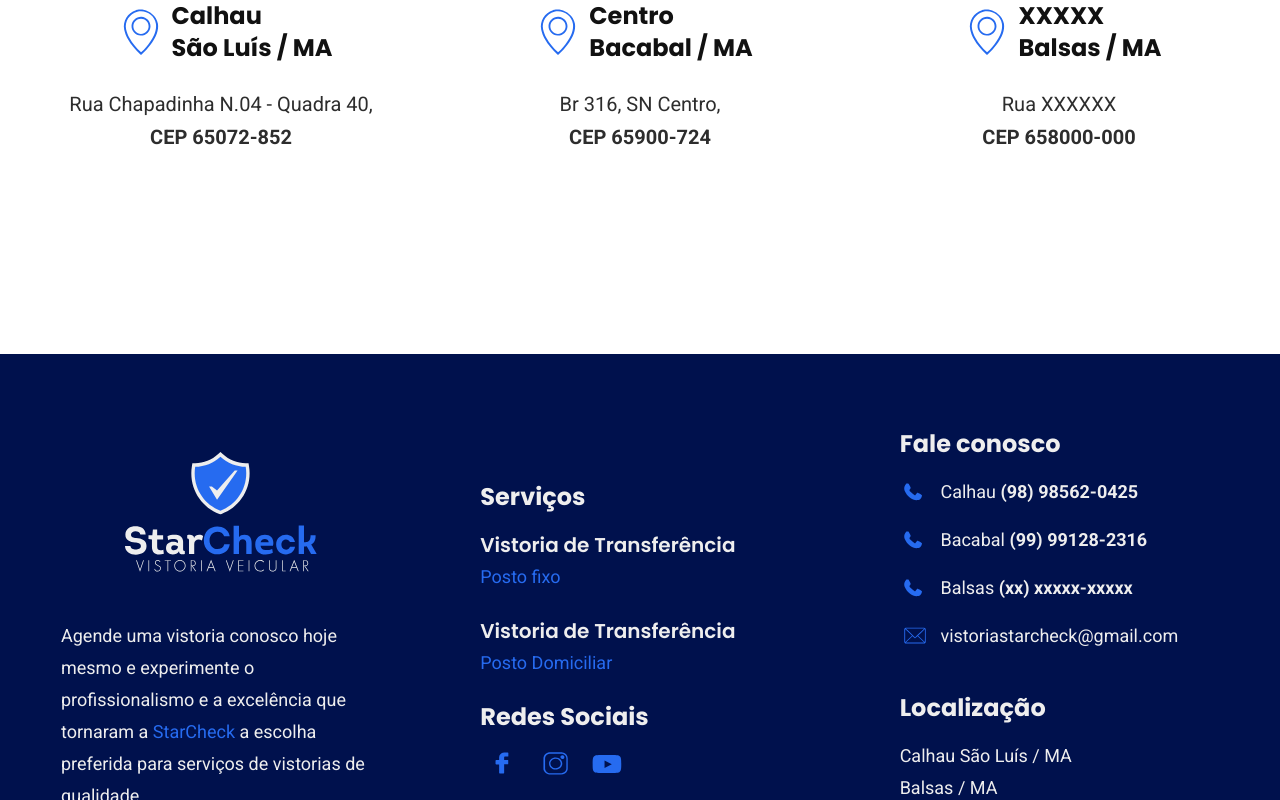
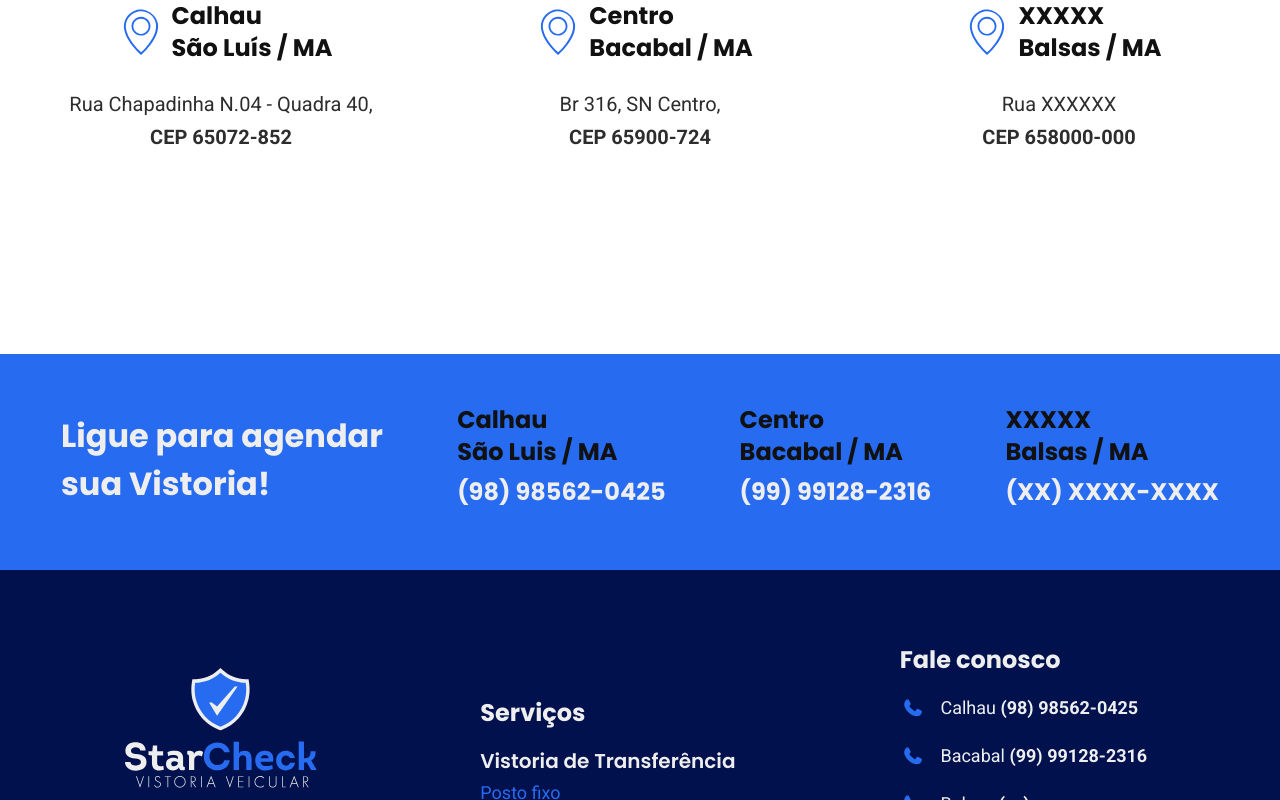
Before and after one commit to leonardobl/form-front, a React (Create React App) app: page / in a window 1280 px wide. Shown: the part 4126-4926 px from the top of the page. Built offline with nearby package versions, Linux system fonts and the light colour scheme.

Commit message:
criacao da section contato

```diff
--- a/src/components/Templates/HomeTemplate/index.tsx
+++ b/src/components/Templates/HomeTemplate/index.tsx
@@ -243,13 +243,13 @@ export const HomeTemplate = () => {
                   <img src="assets/imgs/map1.svg" alt="mapa de sao luiz" />
                 </S.WrapperImgMap>
 
-                <h2>
+                <S.TitleLocalization>
                   <img src="assets/imgs/pin-blue-icon.svg" alt="pin do mapa" />
                   <span>
                     Calhau
                     <br /> São Luís / MA
                   </span>
-                </h2>
+                </S.TitleLocalization>
                 <p>
                   Rua Chapadinha N.04 - Quadra 40,
                   <br />
@@ -264,13 +264,13 @@ export const HomeTemplate = () => {
                 >
                   <img src="assets/imgs/map2.svg" alt="mapa de sao luiz" />
                 </S.WrapperImgMap>
-                <h2>
+                <S.TitleLocalization>
                   <img src="assets/imgs/pin-blue-icon.svg" alt="pin do mapa" />
                   <span>
                     Centro
                     <br /> Bacabal / MA
                   </span>
-                </h2>
+                </S.TitleLocalization>
                 <p>
                   Br 316, SN Centro,
                   <br />
@@ -285,13 +285,13 @@ export const HomeTemplate = () => {
                 >
                   <img src="assets/imgs/map3.svg" alt="mapa de sao luiz" />
                 </S.WrapperImgMap>
-                <h2>
+                <S.TitleLocalization>
                   <img src="assets/imgs/pin-blue-icon.svg" alt="pin do mapa" />
                   <span>
                     XXXXX
                     <br /> Balsas / MA
                   </span>
-                </h2>
+                </S.TitleLocalization>
                 <p>
                   Rua XXXXXX
                   <br /> <S.TextStrong>CEP 658000-000</S.TextStrong>
@@ -300,6 +300,46 @@ export const HomeTemplate = () => {
             </S.SectionLocationWrapperCardsMap>
           </S.SectionLocationContent>
         </S.SectionLocation>
+
+        <S.SectionContact>
+          <S.SectionContactContent>
+            <h1>
+              Ligue para agendar <br />
+              sua Vistoria!
+            </h1>
+
+            <div>
+              <S.TitleLocalization>
+                <span>
+                  Calhau
+                  <br /> São Luis / MA
+                </span>
+              </S.TitleLocalization>
+
+              <p>(98) 98562-0425</p>
+            </div>
+
+            <div>
+              <S.TitleLocalization>
+                <span>
+                  Centro
+                  <br /> Bacabal / MA
+                </span>
+              </S.TitleLocalization>
+              <p>(99) 99128-2316</p>
+            </div>
+
+            <div>
+              <S.TitleLocalization>
+                <span>
+                  XXXXX
+                  <br /> Balsas / MA
+                </span>
+              </S.TitleLocalization>
+              <p>(XX) XXXX-XXXX</p>
+            </div>
+          </S.SectionContactContent>
+        </S.SectionContact>
       </S.Container>
     </LayoutTemplate>
   );
--- a/src/components/Templates/HomeTemplate/styles.ts
+++ b/src/components/Templates/HomeTemplate/styles.ts
@@ -385,8 +385,7 @@ export const SectionLocationWrapperCardsMap = styled.div`
   justify-content: space-between;
 `;
 
-export const SectionLocationCardMap = styled.div`
-  h2 {
+export const TitleLocalization = styled.h2`
   display: flex;
   color: #111;
   font-family: "Poppins";
@@ -394,12 +393,14 @@ export const SectionLocationCardMap = styled.div`
   font-style: normal;
   font-weight: 700;
   line-height: 32px;
-    justify-content: center;
-    margin-bottom: 24px;
 
   span {
     text-align: left;
   }
+`;
+export const SectionLocationCardMap = styled.div`
+  h2 {
+    justify-content: center;
   }
 
   p {
@@ -410,6 +411,7 @@ export const SectionLocationCardMap = styled.div`
     font-style: normal;
     font-weight: 400;
     line-height: 33px;
+    margin-top: 24px;
   }
 `;
 
@@ -451,3 +453,40 @@ export const WrapperImgMap = styled.a`
     z-index: 1;
   }
 `;
+
+export const SectionContact = styled.section`
+  padding: 50px 0;
+  background: #266bf0;
+  min-height: 216px;
+`;
+
+export const SectionContactContent = styled.div`
+  ${({ theme: { space } }) => css`
+    max-width: ${space.medio};
+    margin: 0 auto;
+    display: flex;
+    flex-wrap: wrap;
+    justify-content: space-between;
+    align-items: center;
+
+    h1 {
+      color: #eee;
+      font-family: "Poppins";
+      font-size: 32px;
+      font-style: normal;
+      font-weight: 700;
+      line-height: 48px;
+    }
+
+    div {
+      p {
+        color: #eee;
+        font-family: "Poppins";
+        font-size: 24px;
+        font-style: normal;
+        font-weight: 700;
+        line-height: 48px;
+      }
+    }
+  `}
+`;
```
Lines whose indentation alone changed are shown as unchanged.
